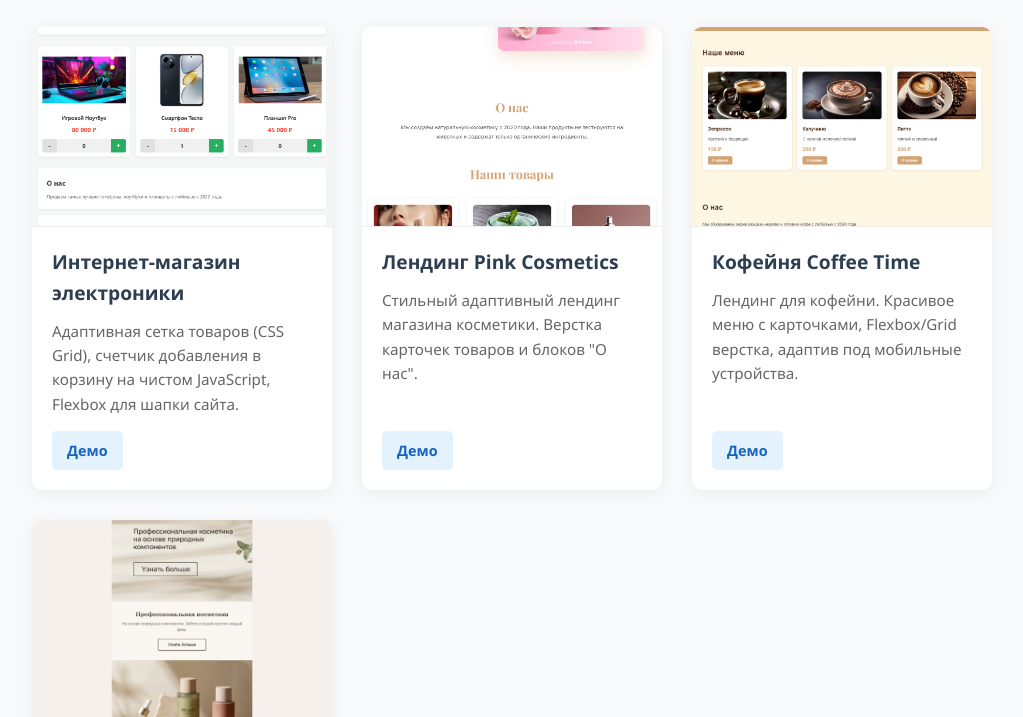
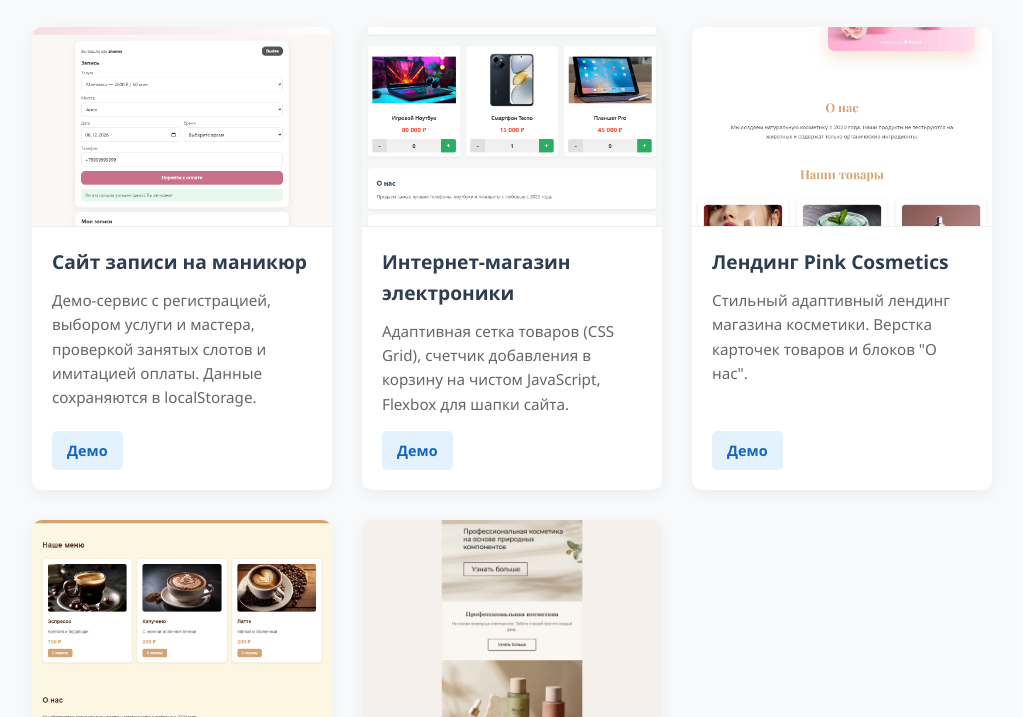
Before and after one commit to zannasalamova389-wq/zannacodes, a plain HTML site: page index.html in a window 1280 px wide. Shown: the part 739-1456 px from the top of the page, without its empty margins (128-1151 px from the left). Drawn offline with Linux system fonts and the light colour scheme.

Commit message:
добавила сайт

```diff
--- a/index.html
+++ b/index.html
@@ -47,6 +47,17 @@
         <section id="projects" class="projects-section container">
             <h2>Мои проекты</h2>
             <div class="projects-grid">
+                                <!-- ПРОЕКТ 5: Демо-запись на маникюр -->
+                <article class="project-card">
+                    <img src="manicure.jpg" alt="Сайт записи на маникюр" class="project-img">
+                    <div class="project-info">
+                        <h3>Сайт записи на маникюр</h3>
+                        <p>Демо-сервис с регистрацией, выбором услуги и мастера, проверкой занятых слотов и имитацией оплаты. Данные сохраняются в localStorage.</p>
+                        <div class="project-links">
+                            <a href="https://zannasalamova389-wq.github.io/manicure-demo/" target="_blank" class="link-demo">Демо</a>
+                        </div>
+                    </div>
+                </article>
 
                 <!-- ПРОЕКТ 1: Электро-шоп -->
                 <article class="project-card">
@@ -114,7 +125,6 @@
             <p>Напишите мне в удобном мессенджере или на бирже:</p>
             <div class="contact-links">
                 <!-- Не забудь поменять ссылку на свой телеграм -->
-                <a href="https://t.me/ТВОЙ_ТЕЛЕГРАМ" target="_blank">Telegram</a>
                 <a href="https://kwork.ru/user/zhannashalamova8383" target="_blank">Kwork</a>
                 <a href="https://github.com/zannasalamova389-wq" target="_blank">GitHub</a>
             </div>
```
Also changed, not shown: manicure.jpg (added).
